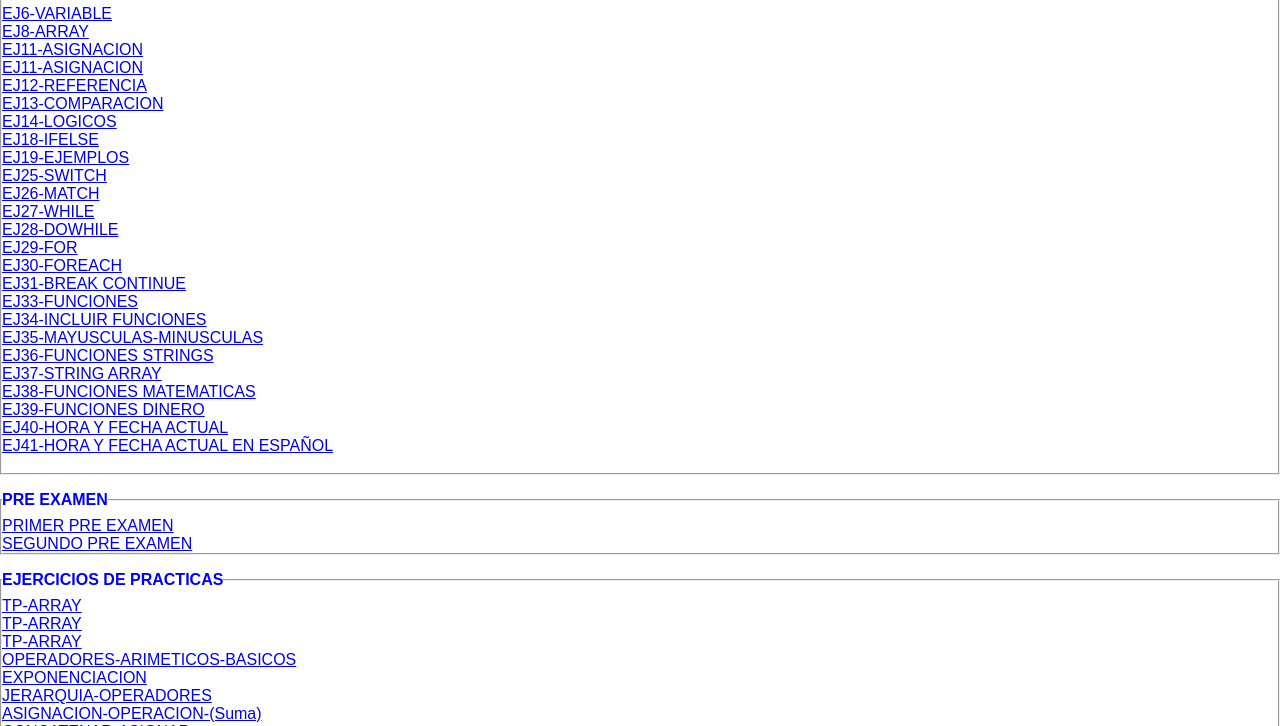
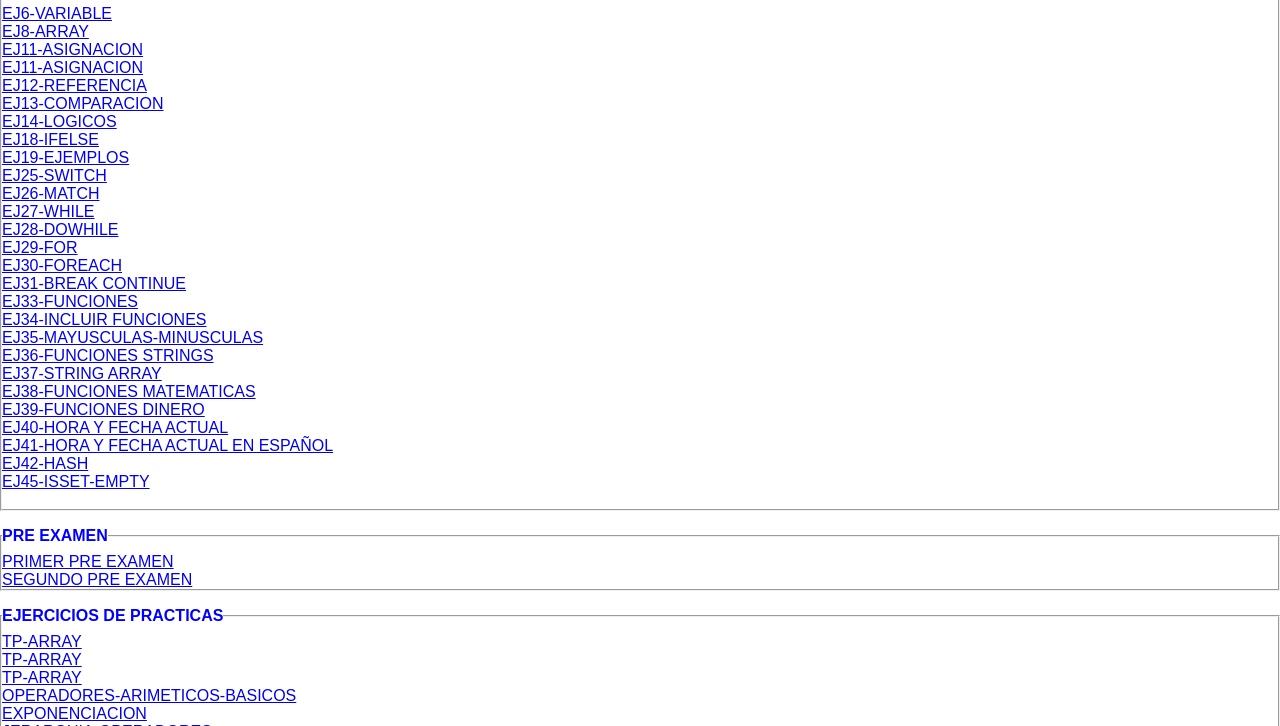
Before and after one commit to regalucas-creator/Programacion-4-B, a plain HTML site: page index.html in a window 1280 px wide. Shown: the part 74-800 px from the top of the page. Drawn offline with Linux system fonts and the light colour scheme.

Commit message:
Update index.html

```diff
--- a/index.html
+++ b/index.html
@@ -44,6 +44,9 @@
         <li> <a href="https://regalucas-creator.github.io/Programacion-4-B/ejercicio39.php">EJ39-FUNCIONES DINERO </a> </li>
       <li> <a href="https://regalucas-creator.github.io/Programacion-4-B/ejercicio40.php">EJ40-HORA Y FECHA ACTUAL </a> </li>
     <li> <a href="https://regalucas-creator.github.io/Programacion-4-B/fechaespañol_41.php">EJ41-HORA Y FECHA ACTUAL EN ESPAÑOL </a> </li>
+        <li> <a href="https://regalucas-creator.github.io/Programacion-4-B/hash.php">EJ42-HASH </a> </li>
+            <li> <a href="https://regalucas-creator.github.io/Programacion-4-B/isset.php">EJ45-ISSET-EMPTY </a> </li>
+
     <br>
     </ul>
 </fieldset>
```
